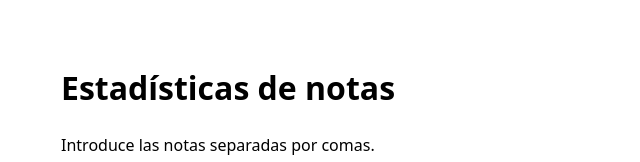
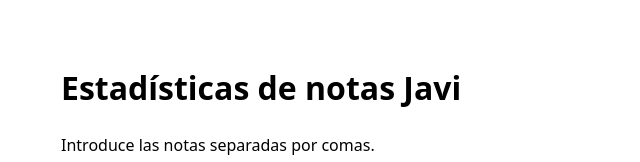
Before and after one commit to javierbautistadev/pipeline-lab, a website built with Vite: page index.html in a window 1280 px wide. Shown: the top 162 px of the page, without its empty margins (319-959 px from the left). Built offline with nearby package versions, Linux system fonts and the light colour scheme.

Commit message:
Editado h1 html

```diff
--- a/index.html
+++ b/index.html
@@ -7,7 +7,7 @@
   </head>
   <body>
     <main>
-      <h1>Estadísticas de notas</h1>
+      <h1>Estadísticas de notas Javi</h1>
       <p>Introduce las notas separadas por comas.</p>
       <form id="formulario">
         <input id="notas" value="4, 6.5, 7, 9, 3" aria-label="Notas" />
```
